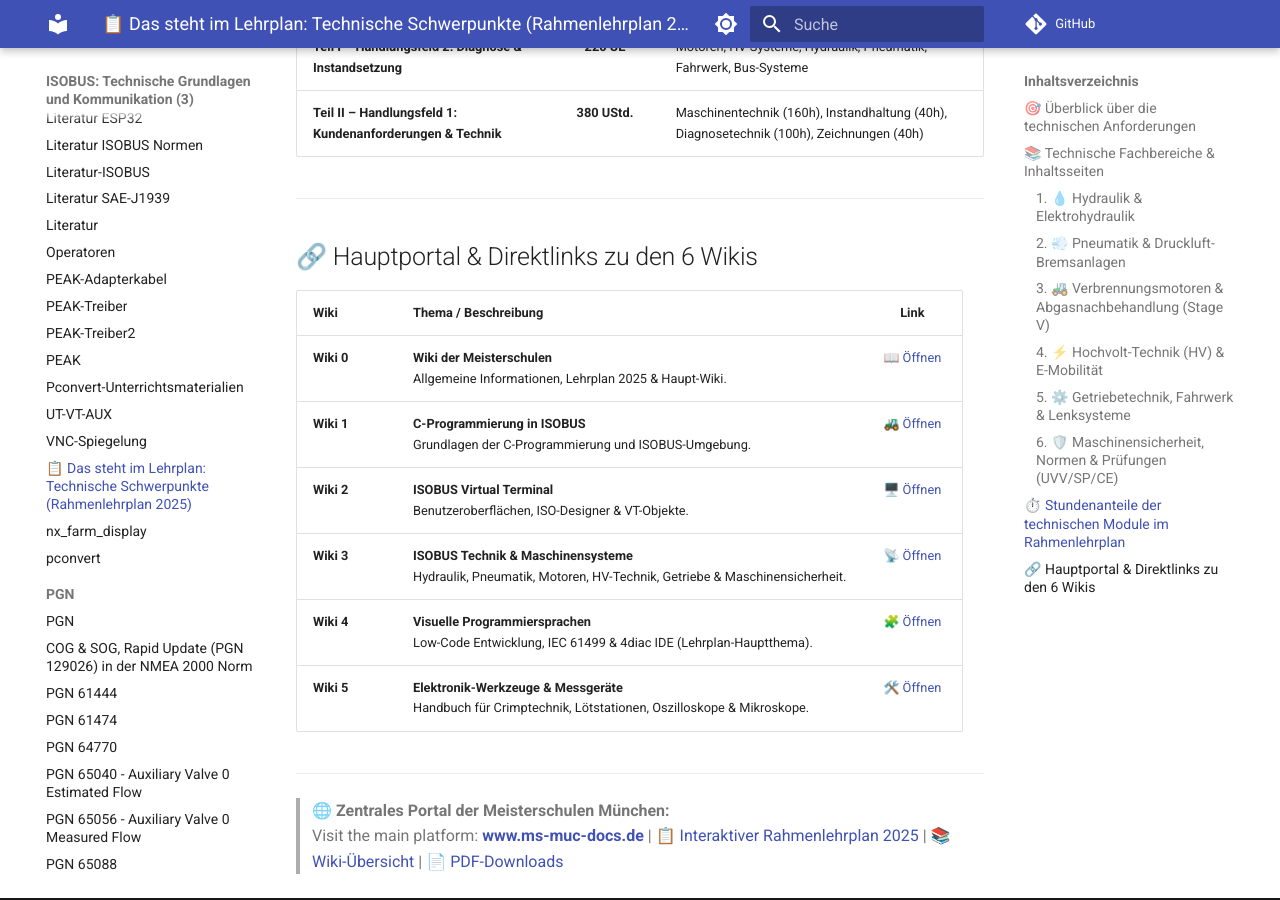
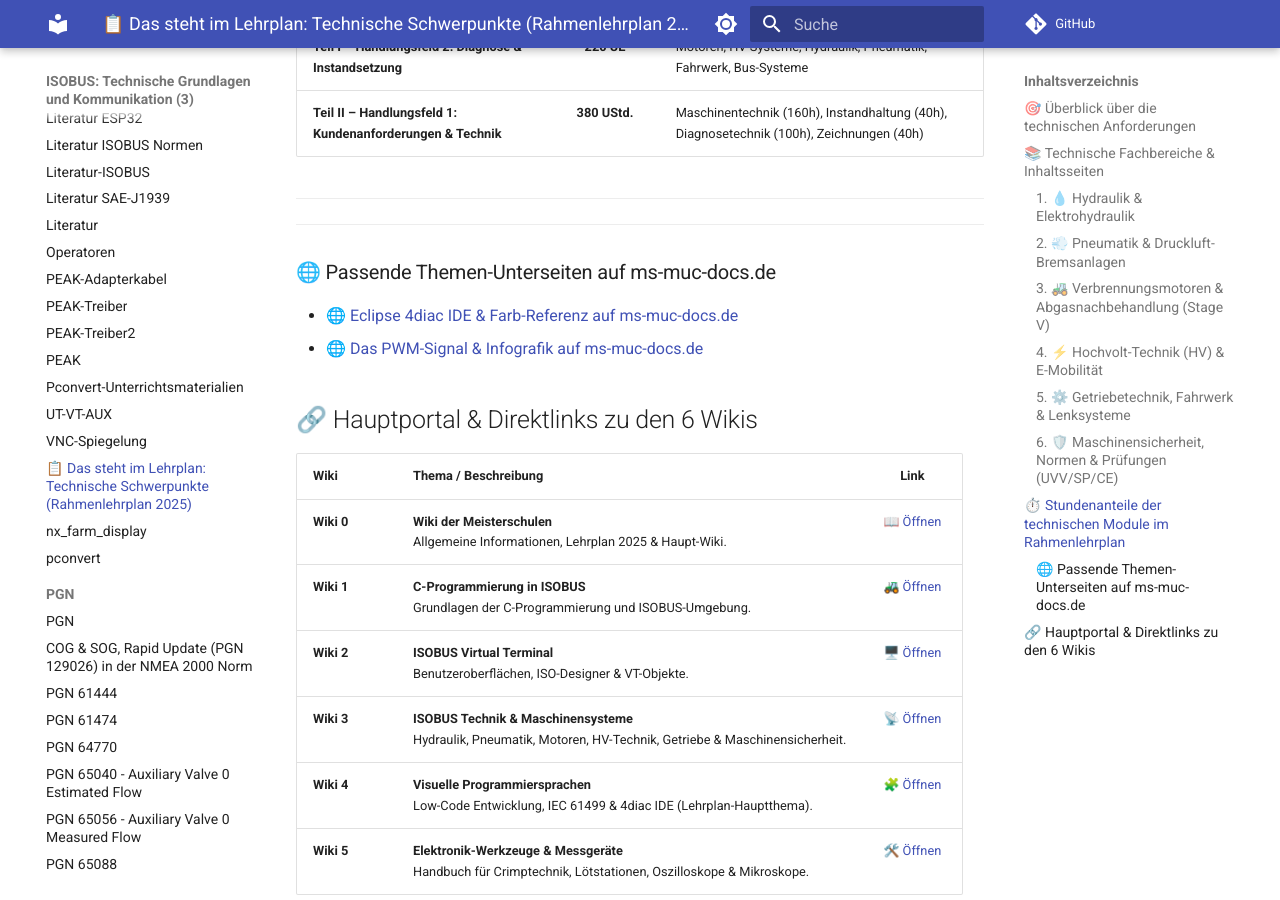
Before and after one commit to Meisterschulen-am-Ostbahnhof-Munchen/ISOBUS-other-docs, an MkDocs documentation site: the page built from docs/das_steht_im_lehrplan.md, in a window 1280 px wide and 900 px high, scrolled down 2140 px. Built offline with MkDocs 1.6.1 and Material for MkDocs 9.7.7, drawn with Linux system fonts in a browser that asks for light colours; comment, search, counter and statistics services are not loaded.

Commit message:
docs: Kontextuelle Querverweise zu ms-muc-docs.de Unterseiten hinzugefuegt

```diff
--- a/docs/das_steht_im_lehrplan.md
+++ b/docs/das_steht_im_lehrplan.md
@@ -57,6 +57,12 @@ Neben der vernetzten Elektronik und Software (ISOBUS / CAN-Bus) umfasst die Ausb
 
 ---
 
+---
+
+### 🌐 Passende Themen-Unterseiten auf ms-muc-docs.de
+* [🌐 Eclipse 4diac IDE & Farb-Referenz auf ms-muc-docs.de](https://www.ms-muc-docs.de/iec-61499/eclipse-4diac/)
+* [🌐 Das PWM-Signal & Infografik auf ms-muc-docs.de](https://www.ms-muc-docs.de/automatisierung/das-pwm-signal-die-kunst-spannung-zu-zerhacken/)
+
 ## 🔗 Hauptportal & Direktlinks zu den 6 Wikis
 
 | Wiki | Thema / Beschreibung | Link |
```
Also changed, not shown: docs/Literatur-ESP32.md (+7 -0 lines), docs/index.md (+7 -0 lines), docs/technik/hydraulik_elektrohydraulik.md (+6 -0 lines).
